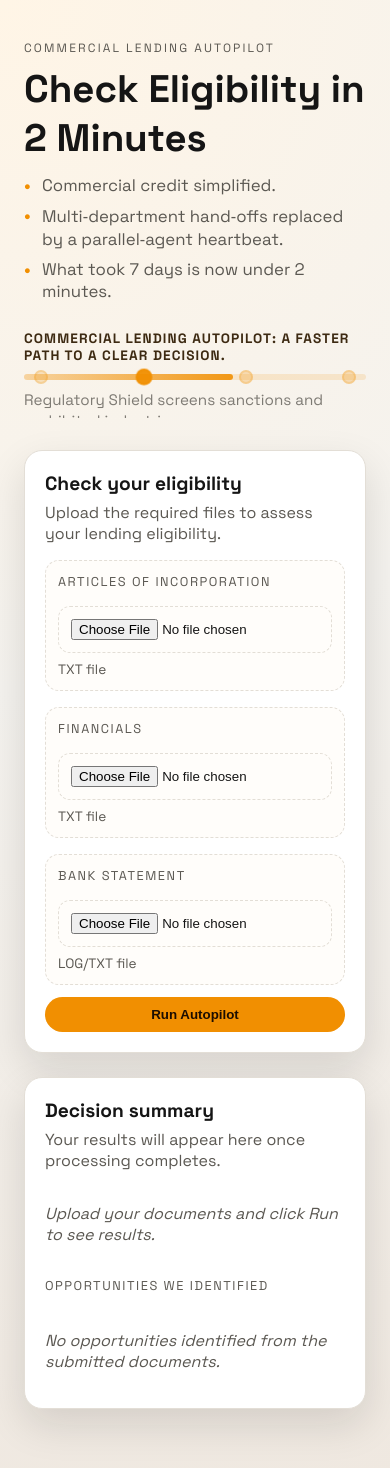
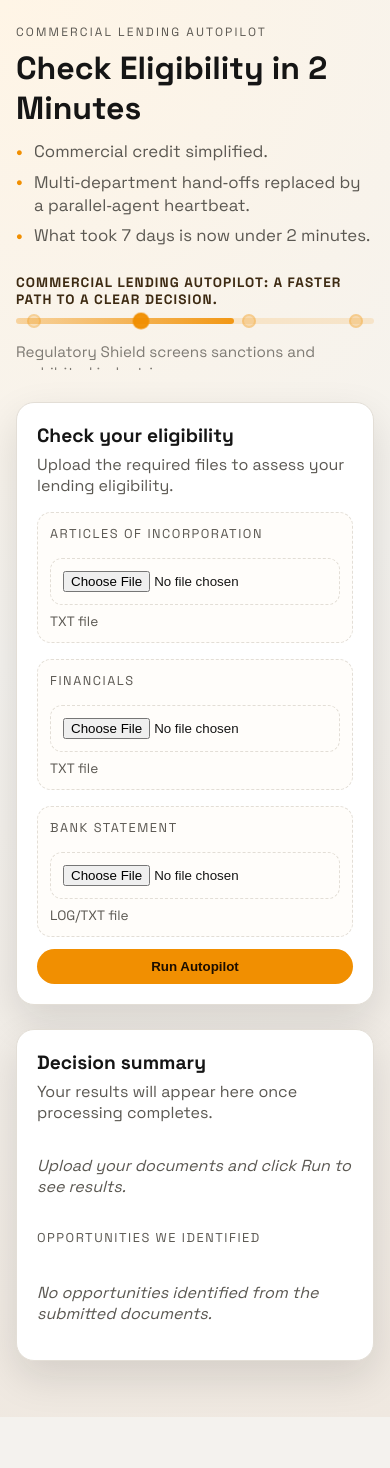
Before and after one commit to ajonescodes/mvp-codex-hackathon, a React (Vite) app in the folder kyb-ui/: page / in a window 390 px wide. Shown: the top 1468 px of the page. After the commit the page ends 1417 px from the top, so only its background shows below. Built offline with nearby package versions, Linux system fonts and the light colour scheme.

Commit message:
Make mobile layout responsive

```diff
--- a/kyb-ui/src/index.css
+++ b/kyb-ui/src/index.css
@@ -305,6 +305,46 @@ h1 {
   .hero {
     flex-direction: column;
   }
+
+  .page {
+    padding: 24px 16px 56px;
+  }
+
+  h1 {
+    font-size: clamp(2rem, 8vw, 2.6rem);
+  }
+
+  .autopilot-headline {
+    font-size: 0.75rem;
+  }
+
+  .autopilot-text {
+    font-size: 0.85rem;
+    min-height: 56px;
+    margin-top: 8px;
+  }
+
+  .autopilot-banner {
+    gap: 12px;
+  }
+
+  .file-grid {
+    grid-template-columns: 1fr;
+  }
+
+  .summary {
+    grid-template-columns: 1fr 1fr;
+  }
+
+  .download-row {
+    flex-direction: column;
+    align-items: stretch;
+  }
+
+  .btn {
+    width: 100%;
+    justify-content: center;
+  }
 }
 
 .file-grid {
```
